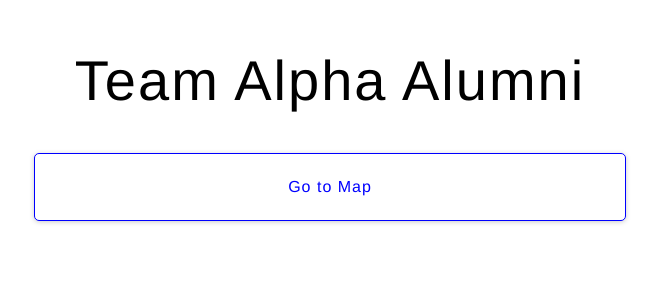
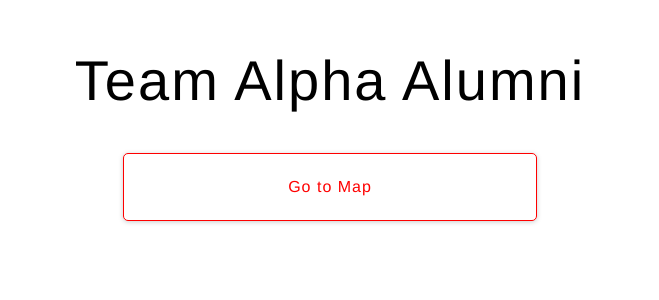
Before and after one commit to skyebrownh/ta-alum-app, a Django app: template taalumni/home/templates/home/landing-page.html in a window 1280 px wide. Shown: the top 300 px of the page, without its empty margins (310-969 px from the left). Run offline with Django 3.2, Linux system fonts and the light colour scheme; the template is opened without the code that fills it, so the values that code supplies are empty.

Commit message:
small landing page and popup styles

```diff
--- a/taalumni/home/static/css/landing-page.css
+++ b/taalumni/home/static/css/landing-page.css
@@ -13,8 +13,8 @@ h1 {
 #map-link {
   text-decoration: none;
   background: white;
-  color: blue;
-  border: 1px solid blue;
+  color: red;
+  border: 1px solid red;
   padding: 1.5rem 1rem;
   border-radius: 5px;
   box-shadow: 0 1px 5px #ccc;
@@ -22,11 +22,11 @@ h1 {
   letter-spacing: 1px;
   font-weight: 400;
   display: block;
-  width: 50%;
+  width: 35%;
   margin: 0 auto;
 }
 
 #map-link:hover {
-  background: blue;
+  background: red;
   color: white;
 }
--- a/taalumni/map/static/css/map.css
+++ b/taalumni/map/static/css/map.css
@@ -62,7 +62,7 @@
 }
 
 .popup-header .position {
-  font-size: 0.95rem;
+  font-size: 0.85rem;
   font-style: italic;
   font-weight: 100;
   margin: 0 0 10px 0;
@@ -105,7 +105,7 @@
 .sub-info .location .company,
 .sub-info .location .location-point {
   font-style: italic;
-  font-size: 0.95rem;
+  font-size: 0.85rem;
 }
 
 .sub-info .latlong {
```
